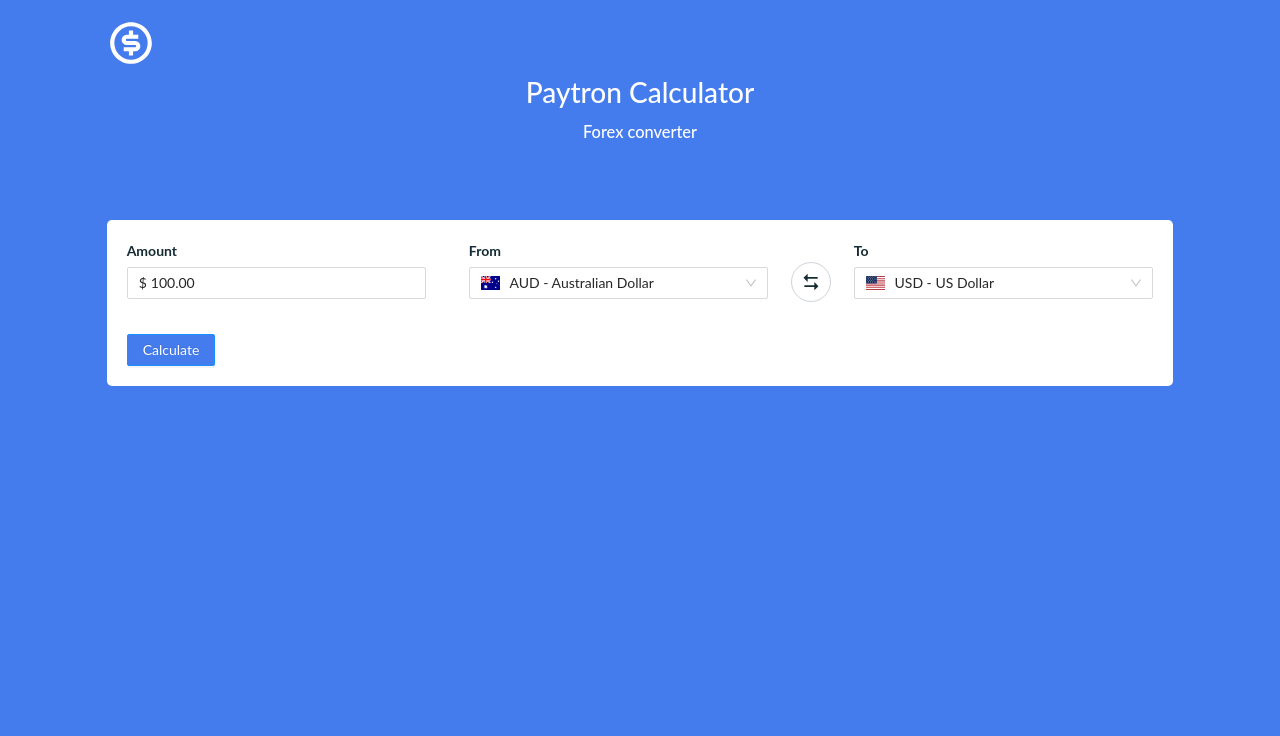
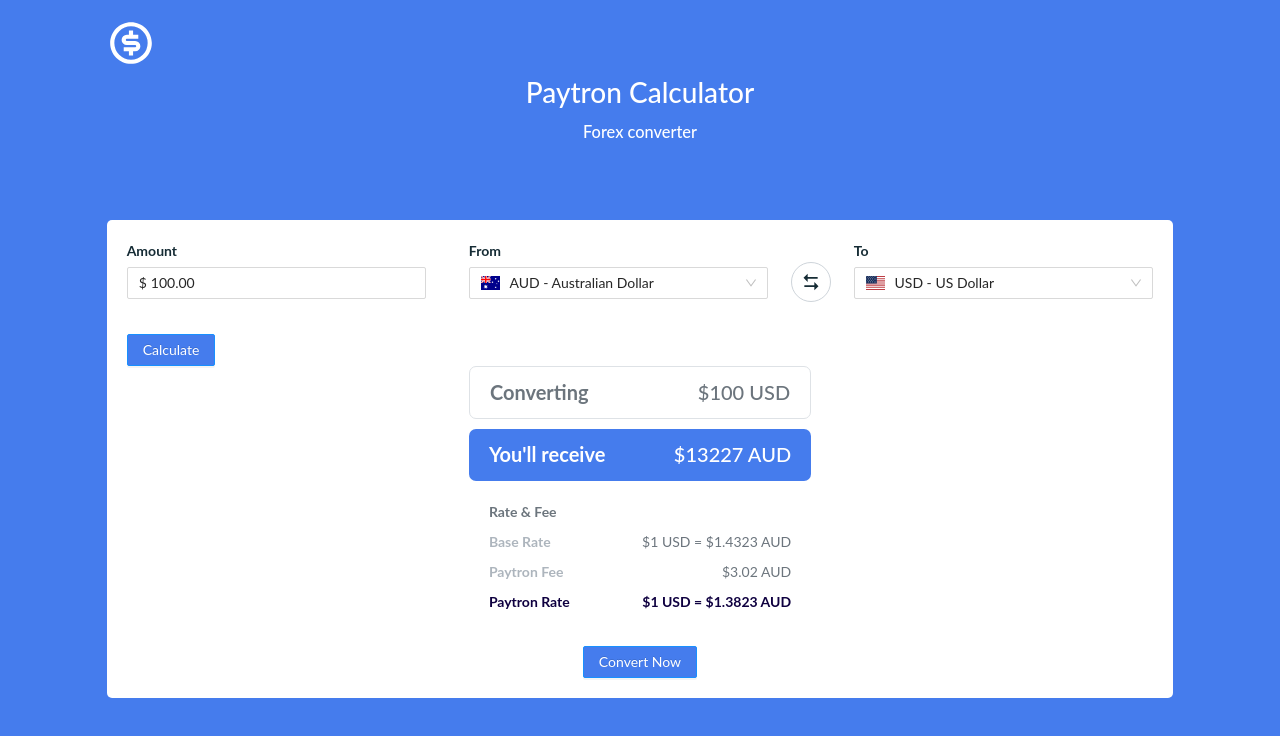
Before and after one commit to zzwt/paytron-client, a React (Create React App) app: page / in a window 1280 px wide. Shown: the top 736 px of the page. Built offline with nearby package versions, Linux system fonts and the light colour scheme.

Commit message:
Display conversion result

```diff
--- a/src/assets/styles/_variable.scss
+++ b/src/assets/styles/_variable.scss
@@ -29,7 +29,7 @@
 
 $font-weight-lighter: 100 !default;
 $font-weight-light: 300 !default;
-$font-weight-normal: 400 !default;
+$font-weight-normal: 500 !default;
 $font-weight-bold: 700 !default;
 $font-weight-bolder: 900 !default;
 $font-weight-base: $font-weight-normal !default;
--- a/src/components/Calculator/index.js
+++ b/src/components/Calculator/index.js
@@ -1,7 +1,7 @@
 import React, { useState, useMemo } from 'react';
 import styles from './style.module.scss';
 import { Row, Col, Button } from 'antd';
-import { CurrencySelector, Amount } from '../index';
+import { CurrencySelector, Amount, Conversion } from '../index';
 import { RiArrowLeftRightFill } from 'react-icons/ri';
 import { currency } from '../../constants/currency';
 
@@ -70,6 +70,7 @@
           >
             Calculate
           </Button>
+          <Conversion />
         </Col>
       </Row>
     </React.Fragment>
--- a/src/components/Calculator/style.module.scss
+++ b/src/components/Calculator/style.module.scss
@@ -1,7 +1,7 @@
 @import '../../assets/styles/variable';
 
 .container {
-  background: white;
+  background: $white;
   border-radius: 0.5rem;
   padding: 2rem;
   .icon_container {
--- /dev/null
+++ b/src/components/Conversion/index.js
@@ -0,0 +1,80 @@
+import React, { useState, useMemo, useEffect } from 'react';
+import styles from './style.module.scss';
+import { Button, Row, Col } from 'antd';
+import PropTypes from 'prop-types';
+
+const Conversion = React.memo(({ amount, rate }) => {
+  // if (isNaN(amount) || rate === null) {
+  //   return <React.Fragment></React.Fragment>;
+  // }
+  return (
+    <Row className={styles.container}>
+      {/* <span>{amount}</span>
+      <span>{rate.currencyPair}</span>
+      <span>{rate.midMarketRate}</span> */}
+      {/* offset={8} */}
+      <Col sm={16} md={13} lg={10} xl={8} xxl={6}>
+        <Row className={styles.from}>
+          <Col span={12} className={styles.left}>
+            Converting
+          </Col>
+          <Col span={12} className={styles.right}>
+            $100 USD
+          </Col>
+        </Row>
+        <Row className={styles.to}>
+          <Col span={12} className={styles.left}>
+            You'll receive
+          </Col>
+          <Col span={12} className={styles.right}>
+            $13227 AUD
+          </Col>
+        </Row>
+        <Row className={styles.rate_container}>
+          <Row className={`${styles.rate_row} ${styles.rate_label} `}>
+            Rate & Fee
+          </Row>
+          <Row className={styles.rate_row}>
+            <Col span={12} className={`${styles.left}`}>
+              Base Rate
+            </Col>
+            <Col span={12} className={`${styles.right} ${styles.base_rate}`}>
+              $1 USD = $1.4323 AUD
+            </Col>
+          </Row>
+
+          <Row className={styles.rate_row}>
+            <Col span={12} className={`${styles.left} `}>
+              Paytron Fee
+            </Col>
+            <Col span={12} className={`${styles.right} ${styles.fee}`}>
+              $3.02 AUD
+            </Col>
+          </Row>
+          <Row className={`${styles.rate_row} ${styles.highlight}`}>
+            <Col span={12} className={styles.left}>
+              Paytron Rate
+            </Col>
+            <Col span={12} className={styles.right}>
+              $1 USD = $1.3823 AUD
+            </Col>
+          </Row>
+        </Row>
+        <Row justify="center">
+          <Button type="primary" className={styles.btn} onClick={() => {}}>
+            Convert Now
+          </Button>
+        </Row>
+      </Col>
+    </Row>
+  );
+});
+
+Conversion.defaultProps = {};
+
+Conversion.propTypes = {
+  amount: PropTypes.number,
+  rate: PropTypes.object,
+};
+
+export default Conversion;
--- /dev/null
+++ b/src/components/Conversion/style.module.scss
@@ -0,0 +1,67 @@
+@import '../../assets/styles/variable';
+
+.container {
+  display: flex;
+  justify-content: center;
+  .detail_value {
+    text-align: right;
+  }
+
+  .from {
+    width: 100%;
+    font-weight: $font-weight-normal;
+    font-size: 2rem;
+    color: $grey-600;
+    padding: 1rem 2rem;
+    border-radius: 0.7rem;
+    border: 1px solid $grey-300;
+  }
+  .left {
+    text-align: left;
+    font-weight: $font-weight-bold;
+  }
+  .right {
+    text-align: right;
+  }
+  .to {
+    margin-top: 1rem;
+    width: 100%;
+    background: #457ced;
+    color: white;
+    font-weight: $font-weight-normal;
+    font-size: 2rem;
+    padding: 1rem 2rem;
+    border-radius: 0.7rem;
+  }
+
+  .rate_container {
+    margin-top: 1rem;
+    padding: 1rem 2rem;
+  }
+
+  .rate_row {
+    height: 3rem;
+    width: 100%;
+    color: $grey-500;
+  }
+  .rate_label {
+    width: 100%;
+    color: $grey-600;
+    font-weight: $font-weight-bold;
+  }
+
+  .base_rate,
+  .fee {
+    color: $grey-600;
+  }
+
+  .highlight {
+    font-weight: $font-weight-bold;
+    color: $theme-400;
+  }
+
+  .btn {
+    background-color: $theme-200;
+    margin-top: 1.5rem;
+  }
+}
--- a/src/components/index.js
+++ b/src/components/index.js
@@ -2,3 +2,4 @@
 export { default as Calculator } from './Calculator';
 export { default as CurrencySelector } from './CurrencySelector';
 export { default as Amount } from './Amount';
+export { default as Conversion } from './Conversion';
```
